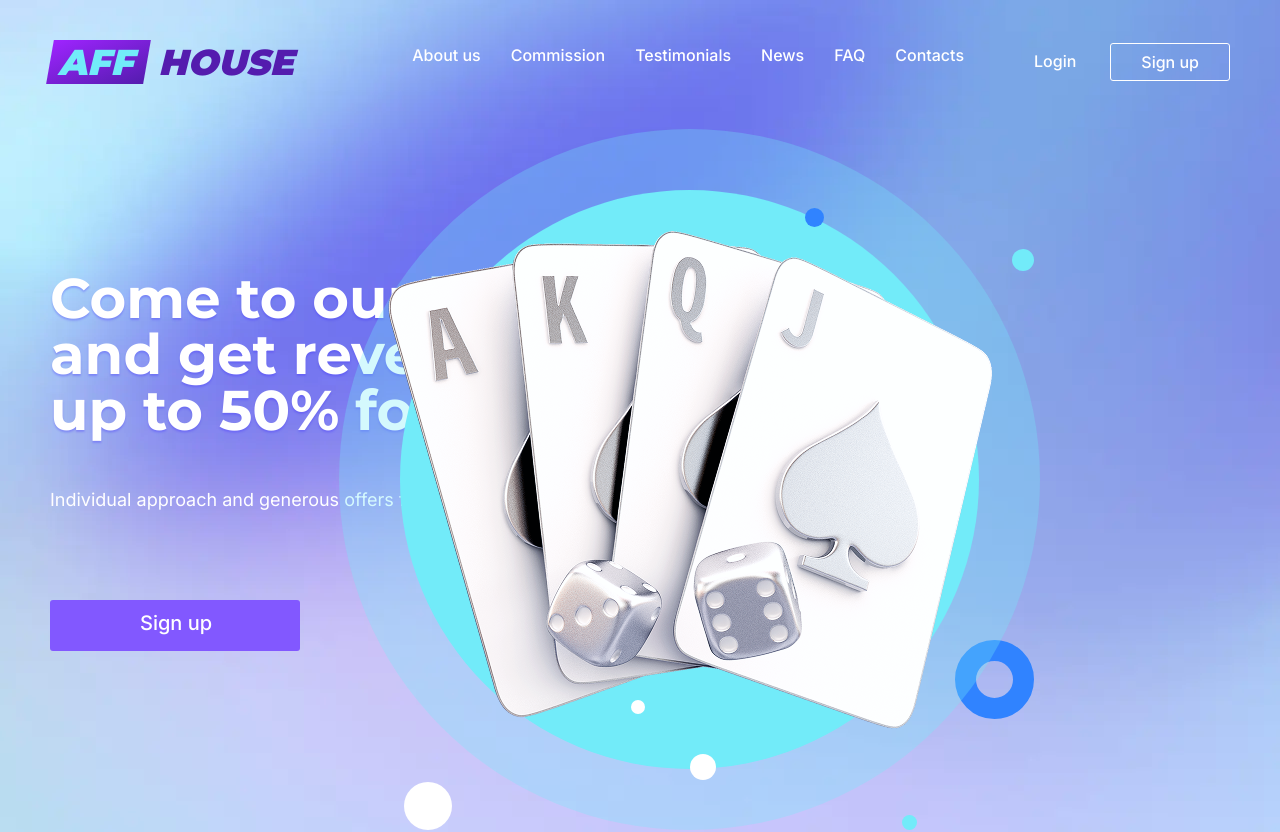
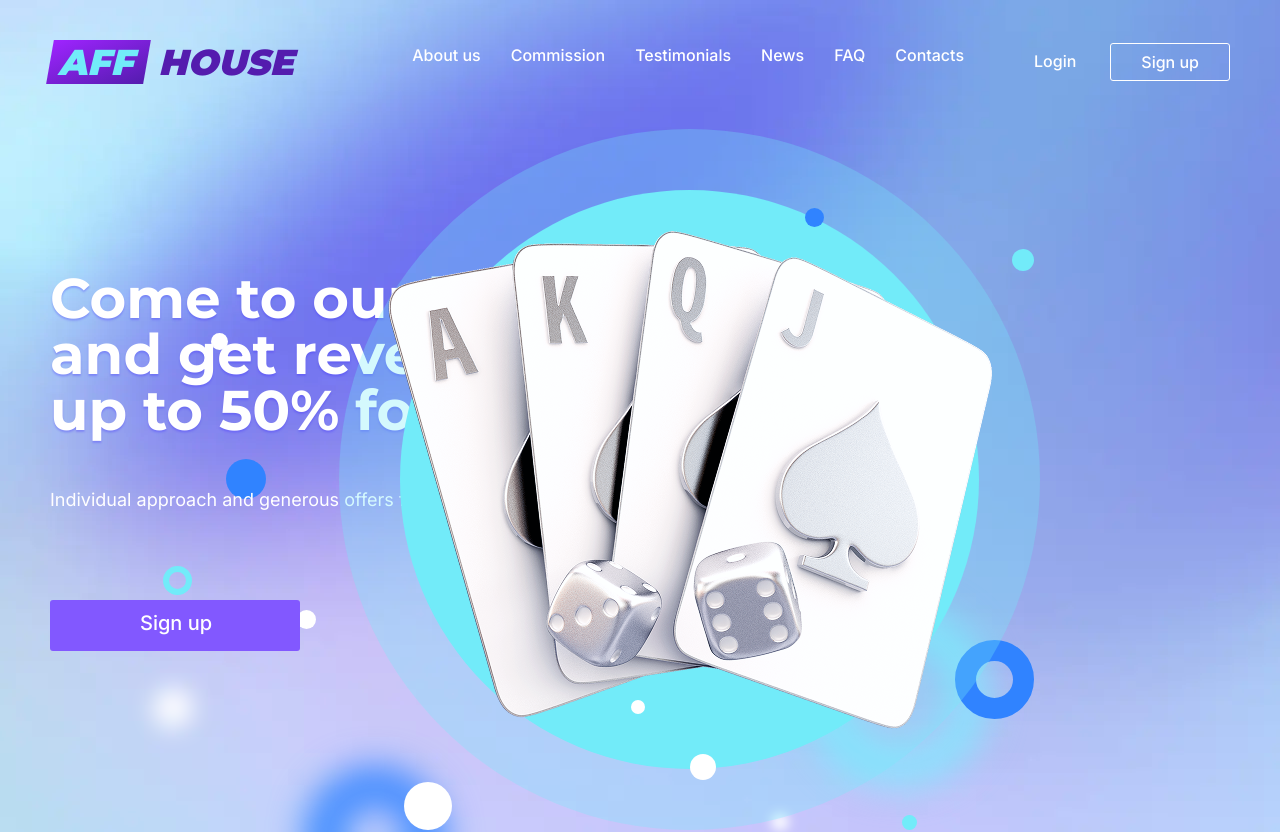
Before and after one commit to etopritika/aff-house-test, a React (Vite) app: page / in a window 1280 px wide. Shown: the top 832 px of the page. Built offline with nearby package versions, Linux system fonts and the light colour scheme.

Commit message:
Added blur component

```diff
--- /dev/null
+++ b/src/components/BlurDotsCluster.tsx
@@ -0,0 +1,68 @@
+import React from 'react';
+
+type Dot = {
+  className: string;
+  size: number;
+  color?: string;
+  border?: { width: number; color: string };
+  blur?: number;
+};
+
+const dots: Dot[] = [
+  { className: 'left-[58px] top-[83px]', size: 17, color: 'white' },
+  { className: 'left-[73px] top-[209px]', size: 40, color: '#3083FF' },
+  {
+    className: 'left-[10px] top-[316px]',
+    size: 29,
+    border: { width: 6, color: '#72EBF9' },
+  },
+  { className: 'left-[144px] top-[360px]', size: 19, color: 'white' },
+  { className: 'left-0 bottom-[178px]', size: 40, color: 'white', blur: 12 },
+  {
+    className: 'left-[153px] bottom-0',
+    size: 138,
+    border: { width: 36, color: '#3083FF' },
+    blur: 18,
+  },
+  {
+    className: 'top-0 right-[180px]',
+    size: 58,
+    border: { width: 16, color: '#85E5FD' },
+    blur: 10,
+  },
+  {
+    className: 'bottom-[120px] right-0',
+    size: 180,
+    border: { width: 36, color: '#85E5FD' },
+    blur: 18,
+  },
+  { className: 'bottom-[193px] right-[245px]', size: 30, color: 'white' },
+  {
+    className: 'bottom-[75px] right-[200px]',
+    size: 18,
+    color: 'white',
+    blur: 6,
+  },
+];
+
+export const BlurDotsCluster: React.FC = () => {
+  return (
+    <div className="pointer-events-none absolute bottom-[-20px] left-[153px] z-[-1] h-[656px] w-[836px]">
+      {dots.map((dot, index) => (
+        <div
+          key={index}
+          className={`absolute ${dot.className} rounded-full`}
+          style={{
+            width: `${dot.size}px`,
+            height: `${dot.size}px`,
+            backgroundColor: dot.color ?? 'transparent',
+            border: dot.border
+              ? `${dot.border.width}px solid ${dot.border.color}`
+              : undefined,
+            filter: dot.blur !== undefined ? `blur(${dot.blur}px)` : undefined,
+          }}
+        />
+      ))}
+    </div>
+  );
+};
--- a/src/components/HeroSection.tsx
+++ b/src/components/HeroSection.tsx
@@ -1,9 +1,10 @@
 import { Link } from 'react-router-dom';
 import { CircleCardsBackground } from './CircleCardsBackground';
+import { BlurDotsCluster } from './BlurDotsCluster';
 
 export default function HeroSection() {
   return (
-    <section className="relative min-h-[757px] bg-[url('/section-bg.webp')] bg-cover bg-top bg-no-repeat pb-[193px] pt-[141px]">
+    <section className="relative z-10 min-h-[757px] bg-[url('/section-bg.webp')] bg-cover bg-top bg-no-repeat pb-[193px] pt-[141px]">
       <div className="mx-auto flex max-w-[1200px] items-center justify-between px-2.5">
         <div className="flex flex-col">
           <h1 className="mb-[50px] text-[56px] font-bold leading-none text-white [text-shadow:0px_2px_2px_rgba(64,47,255,0.3)]">
@@ -30,6 +31,7 @@ export default function HeroSection() {
           className="relative z-20"
         />
       </CircleCardsBackground>
+      <BlurDotsCluster />
     </section>
   );
 }
```
